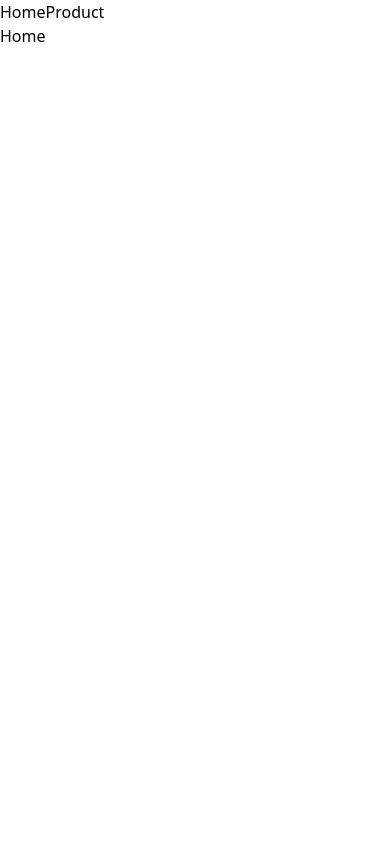
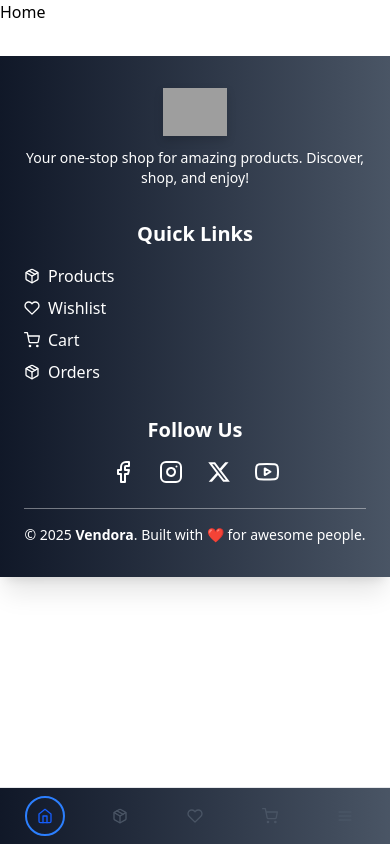
Before and after one commit to shubhambendkhale77/B42_WEB_042_Smart-Scripters, a React (Vite) app: page / in a window 390 px wide. Built offline with nearby package versions, Linux system fonts and the light colour scheme; grey boxes are pictures that could not be loaded.

Commit message:
Made Navbar and Footer and used icons from react-icons

```diff
--- a/package.json
+++ b/package.json
@@ -12,8 +12,10 @@
   "dependencies": {
     "@tailwindcss/vite": "^4.0.3",
     "axios": "^1.7.9",
+    "framer-motion": "^12.2.0",
     "react": "^18.3.1",
     "react-dom": "^18.3.1",
+    "react-icons": "^5.4.0",
     "react-router-dom": "^7.1.5",
     "tailwindcss": "^4.0.3"
   },
--- a/src/App.jsx
+++ b/src/App.jsx
@@ -1,3 +1,4 @@
+import Footer from "./components/Footer";
 import Navbar from "./components/Navbar";
 import AppRoutes from "./routers/AppRoutes";
 
@@ -6,6 +7,7 @@ function App() {
     <>
       <Navbar />
       <AppRoutes />
+      <Footer/>
     </>
   );
 }
--- /dev/null
+++ b/src/components/Footer.jsx
@@ -0,0 +1,115 @@
+import { NavLink } from "react-router-dom";
+import { FiFacebook, FiInstagram, FiYoutube } from "react-icons/fi";
+import { FaXTwitter } from "react-icons/fa6";
+import {
+  FiSearch,
+  FiUser,
+  FiShoppingCart,
+  FiHeart,
+  FiHome,
+  FiPackage,
+  FiSun,
+  FiMoon,
+  FiX,
+  FiMenu,
+} from "react-icons/fi";
+
+const Footer = () => {
+  return (
+    <footer className="bg-gradient-to-r from-gray-900 to-gray-600 text-white py-8 mt-8 shadow-xl">
+      <div className="max-w-7xl mx-auto px-6 sm:px-8 md:px-12 lg:px-16">
+        <div className="grid grid-cols-1 md:grid-cols-3 gap-8 text-center md:text-left">
+          {/* Logo and About */}
+          <div>
+            <img
+              src="https://i.ibb.co/qYsh2d3q/image-removebg-preview-1.png"
+              alt="Your Company Logo"
+              className="h-12 mx-auto md:mx-0 mb-3 drop-shadow-lg"
+            />
+            <p className="text-sm font-light">
+              Your one-stop shop for amazing products. Discover, shop, and
+              enjoy!
+            </p>
+          </div>
+
+          {/* Quick Links */}
+          <div>
+            <h3 className="text-xl font-semibold mb-4 decoration-white">
+              Quick Links
+            </h3>
+            <div className="space-y-2 ">
+              <NavLink to="/products" className="   flex items-center">
+                <FiPackage className="mr-2" /> Products
+              </NavLink>
+              <NavLink to="/wishlist" className="   flex items-center">
+                <FiHeart className="mr-2" /> Wishlist
+              </NavLink>
+              <NavLink to="/cart" className="   flex items-center">
+                <FiShoppingCart className="mr-2" /> Cart
+              </NavLink>
+              <NavLink to="/orders" className="   flex items-center">
+                <FiPackage className="mr-2" /> Orders
+              </NavLink>
+            </div>
+          </div>
+
+          {/* Social Media */}
+          <div>
+            <h3 className="text-xl font-semibold mb-4  decoration-white">
+              Follow Us
+            </h3>
+            <div className="flex justify-center md:justify-start space-x-6">
+              <a
+                href="https://www.facebook.com/"
+                target="_blank"
+                aria-label="Facebook"
+                className="hover:text-blue-200"
+              >
+                <FiFacebook size={24} />
+              </a>
+              <a
+                href="https://www.instagram.com/"
+                target="_blank"
+                aria-label="Instagram"
+                className="hover:text-yellow-200"
+              >
+                <FiInstagram size={24} />
+              </a>
+              <a
+                href="https://www.x.com/"
+                target="_blank"
+                aria-label="X"
+                className="hover:text-blue-400"
+              >
+                <FaXTwitter size={24} />
+              </a>
+              <a
+                href="https://www.youtube.com/"
+                target="_blank"
+                aria-label="YouTube"
+                className="hover:text-red-400"
+              >
+                <FiYoutube size={24} />
+              </a>
+            </div>
+            <div className="lg:mt-8 lg:w-3/4 lg:block hidden">
+              <img
+                src="https://user-images.githubusercontent.com/52581/44384465-5e312780-a570-11e8-9336-7b54978a9e64.png"
+                alt=""
+                className="w-full"
+              />
+            </div>
+          </div>
+        </div>
+
+        <div className="mt-6 border-t border-white/40 pt-4 text-center text-sm">
+          &copy; {new Date().getFullYear()}{" "}
+          <span className="font-semibold">Vendora</span>. Built with ❤️ for
+          awesome people.
+        </div>
+      </div>
+    </footer>
+  );
+};
+
+export default Footer;
--- a/src/components/Navbar.jsx
+++ b/src/components/Navbar.jsx
@@ -1,16 +1,180 @@
-import React from "react";
-import { NavLink } from "react-router-dom";
+import { useState } from "react";
+import { motion, AnimatePresence } from "framer-motion";
+import { NavLink, useLocation } from "react-router-dom";
+import {FiSearch,FiUser,FiShoppingCart,FiHeart,FiHome,FiPackage,FiSun,FiMoon,FiX,FiMenu,
+} from "react-icons/fi";
 
 const Navbar = () => {
+  const [isDark, setIsDark] = useState(false);
+  const [isMenuOpen, setIsMenuOpen] = useState(false);
+  const [searchQuery, setSearchQuery] = useState("");
+  const location = useLocation();
+
+  const navLinks = [
+    { path: "/", name: "Home", icon: <FiHome /> },
+    { path: "/products", name: "Products", icon: <FiPackage /> },
+    { path: "/wishlist", name: "Wishlist", icon: <FiHeart /> },
+    { path: "/cart", name: "Cart", icon: <FiShoppingCart /> },
+    { path: "/orders", name: "Orders", icon: <FiPackage /> },
+    { path: "/login", name: "Login", icon: <FiUser /> },
+    { path: "/register", name: "Register", icon: <FiUser /> },
+  ];
+
+  const toggleTheme = () => {
+    setIsDark(!isDark);
+    document.documentElement.classList.toggle("dark");
+  };
+
   return (
-    <div>
-      <nav>
-        <NavLink to="/">Home</NavLink>
-        <NavLink to="/products">Product</NavLink>
+    <>
+      {/* Desktop/Tablet Navigation */}
+      <nav className="hidden md:flex items-center justify-between p-4 bg-white bg-gradient-to-r from-gray-900 to-gray-700 shadow-lg sticky top-0 z-50">
+        <motion.div
+          whileHover={{ scale: 1.05 }}
+          className="flex items-center space-x-4"
+        >
+          <img
+            src="https://i.ibb.co/qYsh2d3q/image-removebg-preview-1.png"
+            alt="Logo"
+            className="h-8 w-auto hover:rotate-12 transition-transform"
+          />
+        </motion.div>
 
+        <div className="flex-1 mx-8 max-w-2xl relative">
+          <div className="flex items-center bg-gray-100 dark:bg-transparent rounded-lg px-4 py-2">
+            <FiSearch className="text-gray-500" />
+            <input
+              type="text"
+              placeholder="Search products..."
+              className="ml-2 bg-transparent outline-none w-full h-10 px-2 rounded-lg dark:text-white"
+              value={searchQuery}
+              onChange={(e) => setSearchQuery(e.target.value)}
+            />
+          </div>
+
+          {searchQuery && (
+            <div className="absolute top-full mt-2 w-full bg-white dark:bg-gray-800 rounded-lg shadow-lg">
+              {/* Auto-suggest items here */}
+            </div>
+          )}
+        </div>
+
+        <div className="relative flex items-center space-x-6">
+          {navLinks.map((link) => (
+            <NavLink
+              key={link.path}
+              to={link.path}
+              className={({ isActive }) =>
+                `relative flex items-center space-x-2 p-2 rounded-lg transition-colors
+      ${
+        isActive
+          ? "text-blue-600 dark:text-blue-300"
+          : "text-gray-600 dark:text-gray-300"
+      }`
+              }
+            >
+              {({ isActive }) => (
+                <>
+                  {isActive && (
+                    <motion.div
+                      layoutId="nav-highlight"
+                      className="absolute inset-0 bg-blue-900 dark:bg-blue-900 rounded-lg pr-4"
+                      transition={{
+                        type: "spring",
+                        stiffness: 400,
+                        damping: 30,
+                      }}
+                    />
+                  )}
+                  <span className="relative flex items-center space-x-2 z-10 pr-4">
+                    {link.icon}
+                    <span className="hidden lg:inline">{link.name}</span>
+                  </span>
+                </>
+              )}
+            </NavLink>
+          ))}
+
+          {/* <motion.button
+            onClick={toggleTheme}
+            whileHover={{ rotate: 180 }}
+            className="p-2 rounded-full hover:bg-gray-100 dark:hover:bg-gray-800"
+          >
+            {isDark ? (
+              <FiMoon className="text-yellow-400" />
+            ) : (
+              <FiSun className="text-gray-600" />
+            )}
+          </motion.button> */}
+        </div>
       </nav>
 
-    </div>
+      {/* Mobile Navigation */}
+      <nav className="md:hidden fixed bottom-0 w-full bg-gradient-to-r from-gray-900 to-gray-600 border-t border-gray-200 dark:border-gray-800 z-50">
+        <div className="relative flex justify-around items-center p-2">
+          {navLinks.slice(0, 4).map((link) => (
+            <NavLink
+              key={link.path}
+              to={link.path}
+              className={({ isActive }) =>
+                `relative p-3 rounded-full ${
+                  isActive
+                    ? "text-blue-600 dark:text-blue-400"
+                    : "text-gray-600 dark:text-gray-300"
+                }`
+              }
+            >
+              {({ isActive }) => (
+                <>
+                  {link.icon}
+                  {isActive && (
+                    <motion.span
+                      layoutId="mobile-highlight"
+                      className="absolute inset-0 border-2 border-blue-500 rounded-full"
+                      transition={{
+                        type: "spring",
+                        stiffness: 500,
+                        damping: 30,
+                      }}
+                    />
+                  )}
+                </>
+              )}
+            </NavLink>
+          ))}
+
+          <button
+            onClick={() => setIsMenuOpen(true)}
+            className="p-3 text-gray-600 dark:text-gray-300"
+          >
+            <FiMenu />
+          </button>
+        </div>
+          <div>
+          <AnimatePresence>
+          {isMenuOpen && (
+            <motion.div
+              initial={{ opacity: 0 }}
+              animate={{ opacity: 0 }}
+              exit={{ opacity: 0 }}
+              className="fixed inset-0 bg-black bg-opacity-50"
+              onClick={() => setIsMenuOpen(false)}
+            >
+              <motion.div
+                initial={{ y: "100%" }}
+                animate={{ y: 0 }}
+                exit={{ y: "100%" }}
+                className="absolute bottom-0 w-full bg-white dark:bg-gray-900 rounded-t-2xl p-4"
+                onClick={(e) => e.stopPropagation()}
+              >
+                {/* Mobile menu content */}
+              </motion.div>
+            </motion.div>
+          )}
+        </AnimatePresence>
+          </div>
+      </nav>
+    </>
   );
 };
 
```
Also changed, not shown: 1 other file (tests, documents, lock files or other folders).
